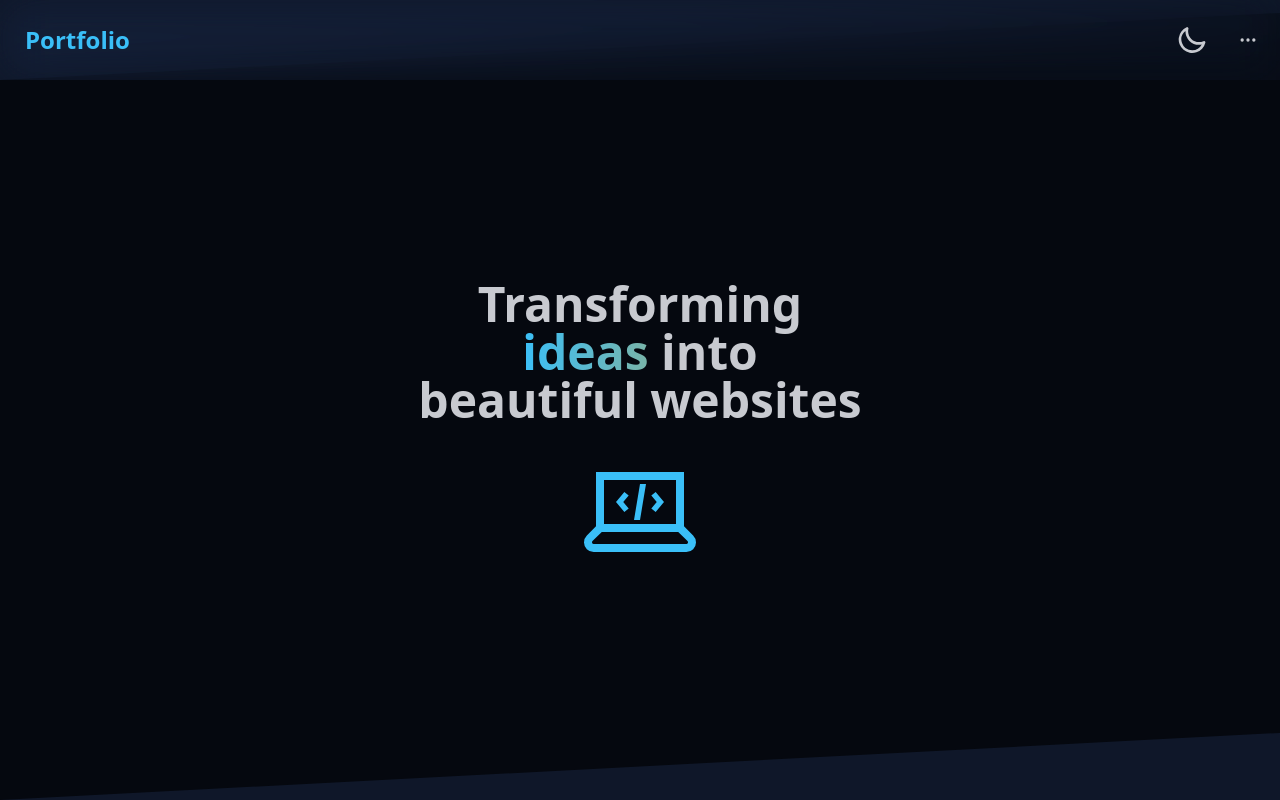
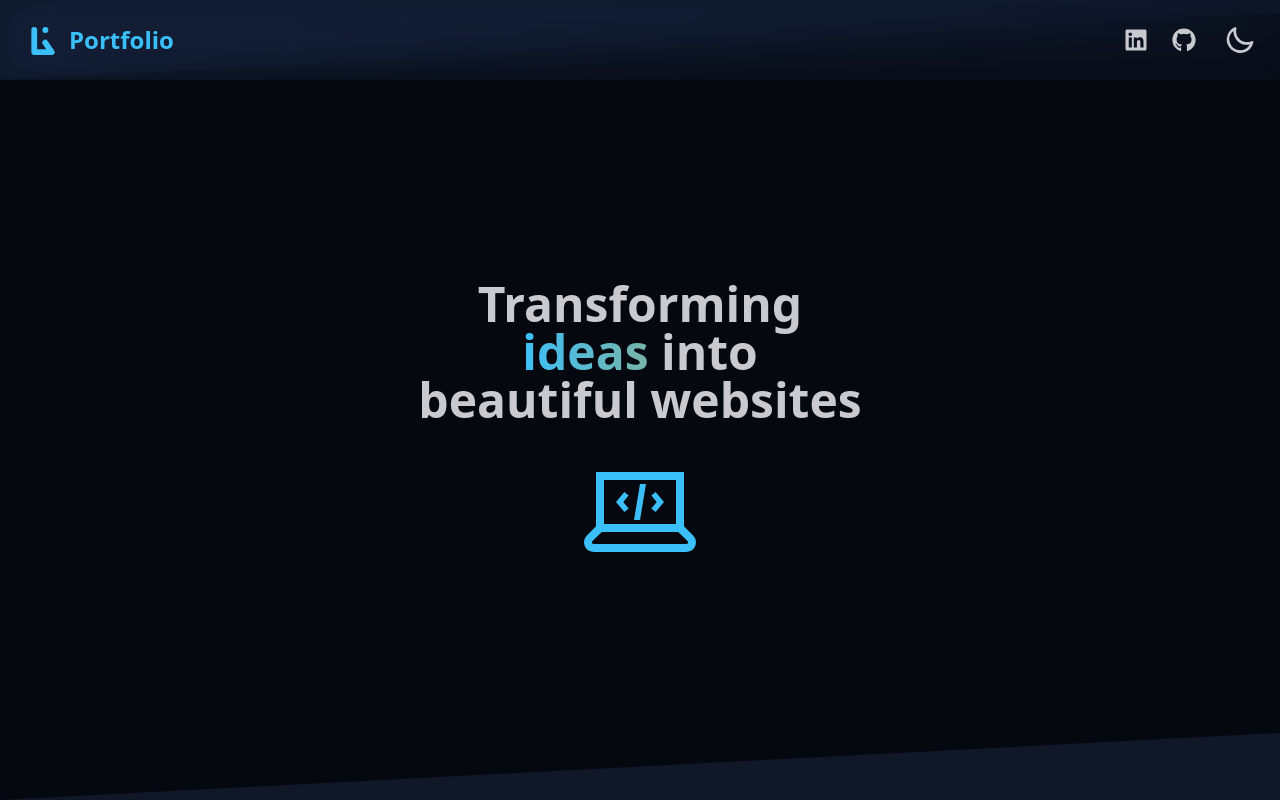
Before and after one commit to XiaoLuxtl/lux-portfolio, a React (Vite) app: page / in a window 1280 px wide. Shown: the top 800 px of the page. Built offline with nearby package versions, Linux system fonts and the light colour scheme.

Commit message:
Personal link references

```diff
--- a/src/ui/Navbar.jsx
+++ b/src/ui/Navbar.jsx
@@ -1,17 +1,38 @@
 import { ToggleTheme } from "./ToggleTheme";
+import { GithubSVG } from "./svg/GithubSVG";
+import { LinkedinSVG } from "./svg/LinkedinSVG";
+import { LuisRLogo } from "./svg/LuisRLogo";
 
 export function Navbar() {
   return (
     <div className="navbar bg-base-100/30 backdrop-blur-xl backdrop-brightness-150 h-[80px] sticky top-0 z-10 ">
       <div className="flex-1">
         <a className="btn btn-ghost normal-case text-2xl text-primary">
-          Portfolio
+          <LuisRLogo /> Portfolio
         </a>
       </div>
       <div className="flex-none">
+        <form
+          action="https://www.linkedin.com/in/luis-rendon/"
+          method="get"
+          target="_blank"
+        >
+          <button className="btn btn-square btn-ghost">
+            <LinkedinSVG />
+          </button>
+        </form>
+        <form
+          action="https://github.com/XiaoLuxtl/"
+          method="get"
+          target="_blank"
+        >
+          <button className="btn btn-square btn-ghost">
+            <GithubSVG />
+          </button>
+        </form>
         <ToggleTheme />
 
-        <button className="btn btn-square btn-ghost">
+        {/* <button className="btn btn-square btn-ghost">
           <svg
             xmlns="http://www.w3.org/2000/svg"
             fill="none"
@@ -25,7 +46,7 @@ export function Navbar() {
               d="M5 12h.01M12 12h.01M19 12h.01M6 12a1 1 0 11-2 0 1 1 0 012 0zm7 0a1 1 0 11-2 0 1 1 0 012 0zm7 0a1 1 0 11-2 0 1 1 0 012 0z"
             ></path>
           </svg>
-        </button>
+        </button> */}
       </div>
     </div>
   );
```
